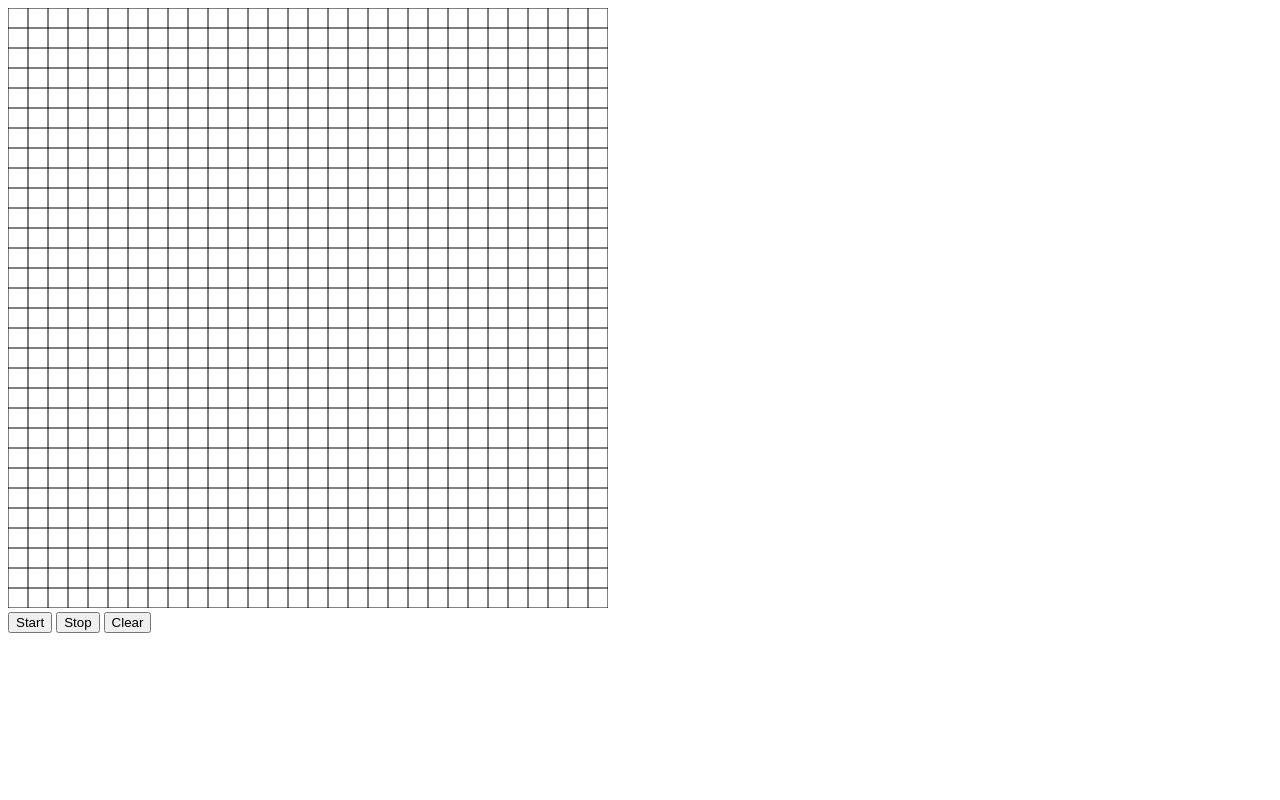
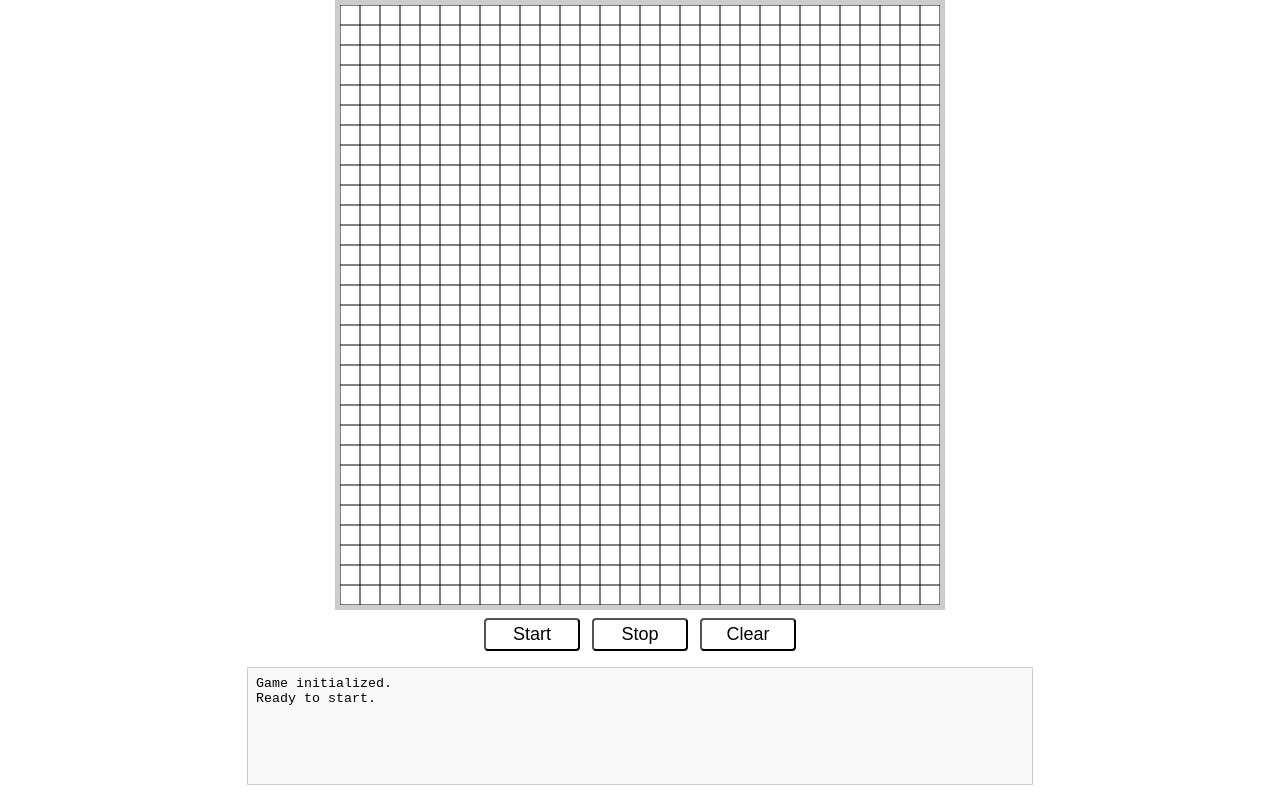
Before and after one commit to owlright/game-of-life, a plain HTML site: page public/index.html in a window 1280 px wide. Drawn offline with Linux system fonts and the light colour scheme.

Commit message:
Add logging functionality and update HTML to include log textarea

```diff
--- a/public/app.js
+++ b/public/app.js
@@ -11,3 +11,23 @@ if (appDiv) {
 } else {
     console.error('无法找到 id 为 "app" 的 div 元素');
 }
+
+// 获取 id 为 "log" 的日志区域
+const logTextarea = document.getElementById('log');
+
+/**
+ * 向日志文本框添加日志信息
+ * @param {string} message - 要显示的日志信息
+ */
+function log(message) {
+    if (logTextarea) {
+        /** @type {HTMLTextAreaElement} */(logTextarea).value += `${message}\n`; // 将日志信息追加到文本框中
+        /** @type {HTMLTextAreaElement} */(logTextarea).scrollTop = /** @type {HTMLTextAreaElement} */(logTextarea).scrollHeight; // 自动滚动到底部
+    } else {
+        console.error('无法找到 id 为 "log" 的日志文本框');
+    }
+}
+
+// 示例：添加日志信息
+log('Game initialized.');
+log('Ready to start.');
--- a/public/index.html
+++ b/public/index.html
@@ -5,6 +5,7 @@
     <meta charset="UTF-8">
     <meta name="viewport" content="width=device-width, initial-scale=1.0">
     <script type="module" src="app.js"></script>
+    <link rel="stylesheet" href="./style.css">
     <title>Game of Life</title>
 </head>
 
@@ -15,6 +16,7 @@
         <button id="stop">Stop</button>
         <button id="clear">Clear</button>
     </div>
+    <textarea id="log" readonly></textarea> <!-- 添加日志文本框 -->
 </body>
 
 </html>
```
